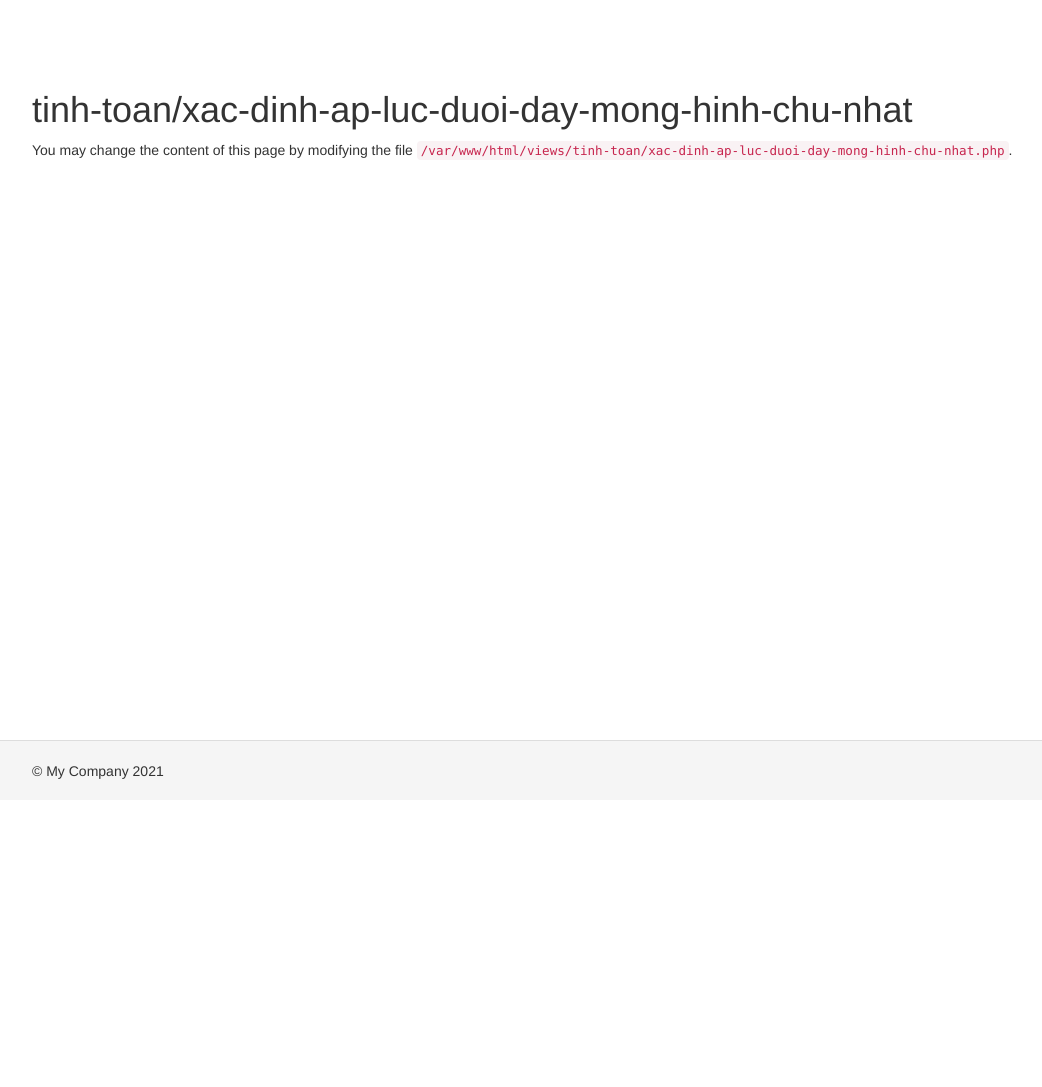
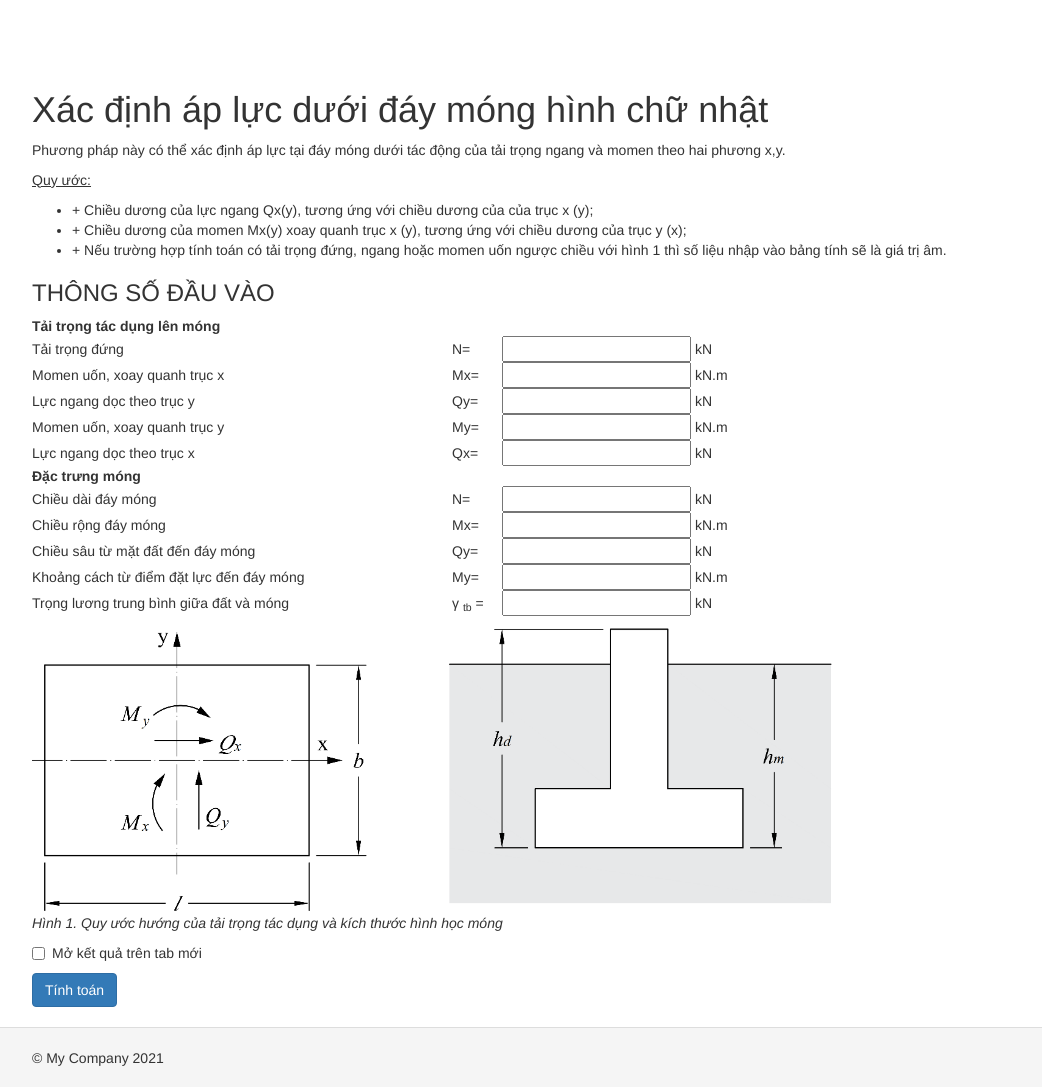
Before and after one commit to batuoc263/calc-report, a Yii app: template views/tinh-toan/xac-dinh-ap-luc-duoi-day-mong-hinh-chu-nhat.php in a window 1280 px wide. Shown: the whole page, without its empty margins (38-1080 px from the left). Before the commit the page ends 779 px from the top, so only its background shows below. Run offline with PHP 8.4 and a stand-in for Yii, Linux system fonts and the light colour scheme; the template is opened without the code that fills it, so the values that code supplies are empty; some libraries are stand-ins or nearby versions.

Commit message:
Done sample 1

```diff
--- a/views/tinh-toan/xac-dinh-ap-luc-duoi-day-mong-hinh-chu-nhat.php
+++ b/views/tinh-toan/xac-dinh-ap-luc-duoi-day-mong-hinh-chu-nhat.php
@@ -1,9 +1,123 @@
 <?php
+
+use yii\helpers\Html;
+use yii\widgets\ActiveForm;
+
 /* @var $this yii\web\View */
+
+$this->title = 'Xác định áp lực dưới đáy móng hình chữ nhật';
+$this->params['breadcrumbs'][] = ['label' => 'Tính toán', 'url' => ['index']];
+$this->params['breadcrumbs'][] = $this->title;
 ?>
-<h1>tinh-toan/xac-dinh-ap-luc-duoi-day-mong-hinh-chu-nhat</h1>
+<div class="tinhtoan-content">
 
-<p>
-    You may change the content of this page by modifying
-    the file <code><?= __FILE__; ?></code>.
-</p>
+    <h1><?= Html::encode($this->title) ?></h1>
+
+    <p>Phương pháp này có thể xác định áp lực tại đáy móng dưới tác động của tải trọng ngang và momen theo hai phương x,y.</p>
+    <p><u>Quy ước: </u></p>
+    <ul>
+        <li>+ Chiều dương của lực ngang Qx(y), tương ứng với chiều dương của của trục x (y);</li>
+        <li>+ Chiều dương của momen Mx(y) xoay quanh trục x (y), tương ứng với chiều dương của trục y (x);</li>
+        <li>+ Nếu trường hợp tính toán có tải trọng đứng, ngang hoặc momen uốn ngược chiều với hình 1 thì số liệu nhập vào bảng tính sẽ là giá trị âm.</li>
+    </ul>
+    <h3>THÔNG SỐ ĐẦU VÀO</h3>
+    <form action="/tinh-toan/xac-dinh-ap-luc-duoi-day-mong-hinh-chu-nhat" method="post">
+
+    <?=yii\helpers\Html::hiddenInput(Yii::$app->request->csrfParam, Yii::$app->request->csrfToken)?>
+
+    <table>
+        <tr>
+            <td><strong>Tải trọng tác dụng lên móng</strong></td>
+        </tr>
+        <tr>
+            <td>Tải trọng đứng </td>
+            <td> N= </td>
+            <td>
+                <input type="number" name="varN" id="varN"> kN
+            </td>
+        </tr>
+        <tr>
+            <td>Momen uốn, xoay quanh trục x </td>
+            <td> Mx= </td>
+            <td>
+                <input type="number" name="varMx" id="varMx"> kN.m
+            </td>
+        </tr>
+        <tr>
+            <td>Lực ngang dọc theo trục y </td>
+            <td> Qy= </td>
+            <td>
+                <input type="number" name="varQy" id="varQy"> kN
+            </td>
+        </tr>
+        <tr>
+            <td>Momen uốn, xoay quanh trục y </td>
+            <td> My= </td>
+            <td>
+                <input type="number" name="varMy" id="varMy"> kN.m
+            </td>
+        </tr>
+        <tr>
+            <td>Lực ngang dọc theo trục x </td>
+            <td> Qx= </td>
+            <td>
+                <input type="number" name="varQx" id="varQx"> kN
+            </td>
+        </tr>
+        <!-- ============ -->
+        <tr>
+            <td><strong>Đặc trưng móng</strong></td>
+        </tr>
+        <tr>
+            <td>Chiều dài đáy móng </td>
+            <td> N= </td>
+            <td>
+                <input type="number" name="varL" id="varL"> kN
+            </td>
+        </tr>
+        <tr>
+            <td>Chiều rộng đáy móng </td>
+            <td> Mx= </td>
+            <td>
+                <input type="number" name="varB" id="varB"> kN.m
+            </td>
+        </tr>
+        <tr>
+            <td>Chiều sâu từ mặt đất đến đáy móng </td>
+            <td> Qy= </td>
+            <td>
+                <input type="number" name="varHd" id="varHd"> kN
+            </td>
+        </tr>
+        <tr>
+            <td style="width: 420px">Khoảng cách từ điểm đặt lực đến đáy móng </td>
+            <td style="width: 50px"> My= </td>
+            <td>
+                <input type="number" name="varHm" id="varHm"> kN.m
+            </td>
+        </tr>
+        <tr>
+            <td>Trọng lương trung bình giữa đất và móng </td>
+            <td> &gamma; <sub>tb</sub> = </td>
+            <td>
+                <input type="number" name="varGamma" id="varGamma"> kN
+            </td>
+        </tr>
+    </table>
+    <div class="number-center" style="margin-top: 10px">
+        <img src="/images/01/h1.png" alt="Hình 1. Quy ước hướng của tải trọng tác dụng và kích thước hình học móng" width="800px">
+    </div>
+    <p class="number-center"><i>Hình 1. Quy ước hướng của tải trọng tác dụng và kích thước hình học móng</i></p>
+
+
+    <div class="checkbox">
+        <label>
+            <input type="checkbox" name="newTabResult" value="">
+            Mở kết quả trên tab mới
+        </label>
+    </div>
+
+    <button type="submit" class="btn btn-primary">Tính toán</button>
+
+    </form>
+</div>
```
Also changed, not shown: web/images/01/h1.png (added), 5 other files.
